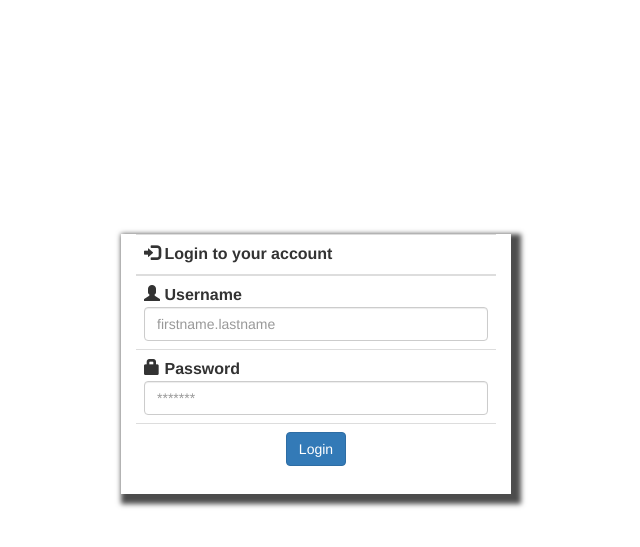
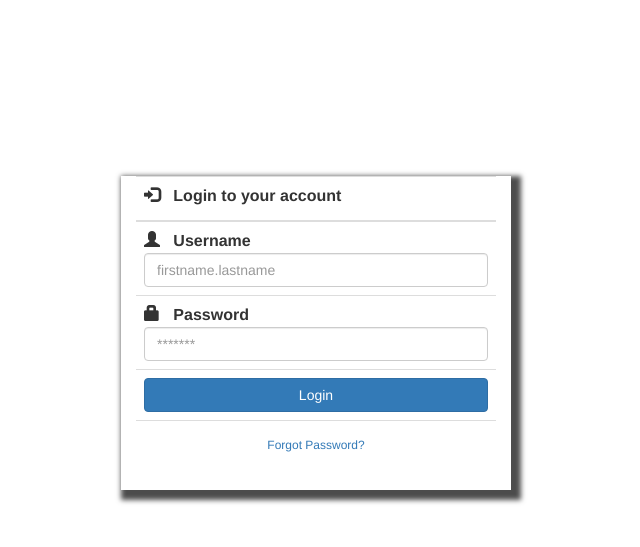
Before and after one commit to Subhamrit/DSS, a PHP site: page /process/login.php in a window 1280 px wide. Shown: the top 547 px of the page, without its empty margins (324-964 px from the left). Run offline with PHP 8.4, Linux system fonts and the light colour scheme.

Commit message:
modification to login page

```diff
--- a/LogIn.php
+++ b/LogIn.php
@@ -7,32 +7,38 @@
 <body>
 <div class="container">
 	<div class="row">
-		<div class="col-md-4 col-md-offset-4" style="box-shadow: 5px 5px 5px 5px rgba(0,0,0,0.7); margin-top: 20%;">
-			<table class="table">
+		<div class="col-md-4 col-md-offset-4" style="box-shadow: 5px 5px 5px 5px rgba(0,0,0,0.7); margin-top: 15%;">
+			<table class="table table-responsive">
 				<form class="form-inline" action="<?php echo htmlspecialchars('process/login.php');?>" method="POST">
 					<thead>
 						<th colspan="2">
-							<span class="glyphicon glyphicon-log-in" aria-hidden="true"></span>
-							Login to your account
+							<span class="glyphicon glyphicon-log-in" aria-hidden="true"> </span>
+							<label> &nbsp; Login to your account </label>
 						</th>
 					</thead>
 					<tbody>
 						<tr>
 							<td>
 								<span class="glyphicon glyphicon-user" aria-hidden="true"></span>
-								<strong>Username</strong>
+								<strong> &nbsp; Username</strong>
 								<input type="text" class="form-control" name="text" required placeholder="firstname.lastname">
 							</td>
 						</tr>
 						<tr>
 							<td>
 								<span class="glyphicon glyphicon-lock" aria-hidden="true"></span>
-								<strong>Password</strong>
+								<strong> &nbsp; Password</strong>
 								<input type="password" class="form-control" name="password" required placeholder="*******">
 							</td>
 						</tr>
 						<tr>
-							<td colspan="2" align="center"> <input type="button" class="btn btn-primary" value="Login"> </td>
+							<td colspan="2" align="center"> <input type="button" class="btn btn-primary btn-block"
+									value="Login"> </td>
+						</tr>
+						<tr>
+							<td colspan="2" align="center">
+								<h6><a href="#" style="text-decoration:none;"> Forgot Password? </a></h6>
+							</td>
 						</tr>
 					</tbody>
 				</form>
--- a/layouts/css/style.css
+++ b/layouts/css/style.css
@@ -6,7 +6,8 @@ html, body {
     padding: 0;
 }
 
-.float {
-	margin-top: 10%;
-	margin-bottom: 10%;
+#logo {
+	margin-top: 5%;
+	width: 30%;
+	height: 10%;
 }
```
